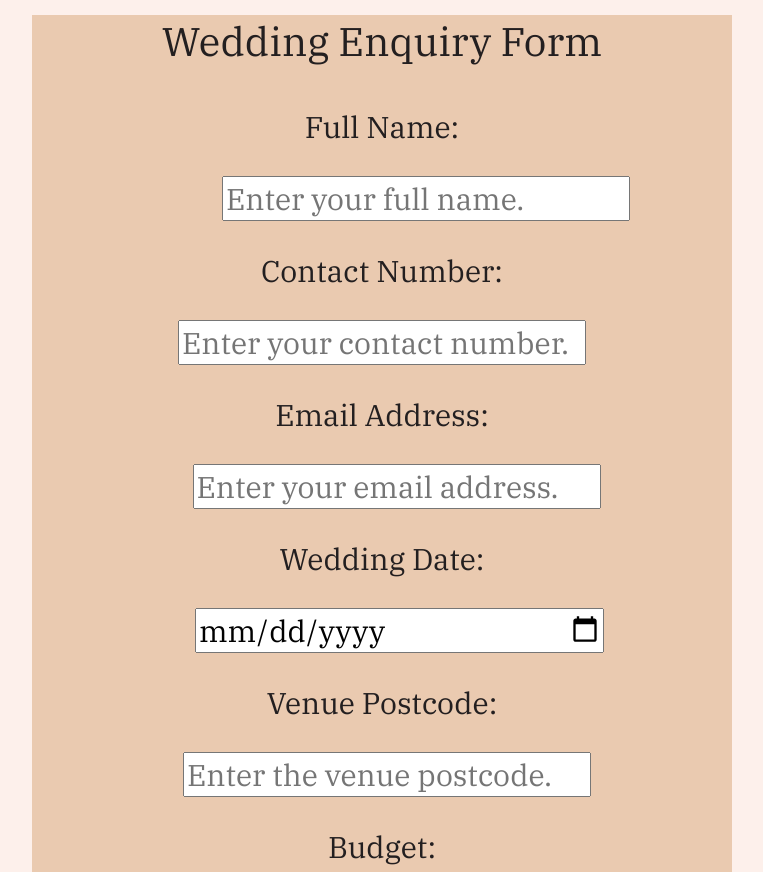
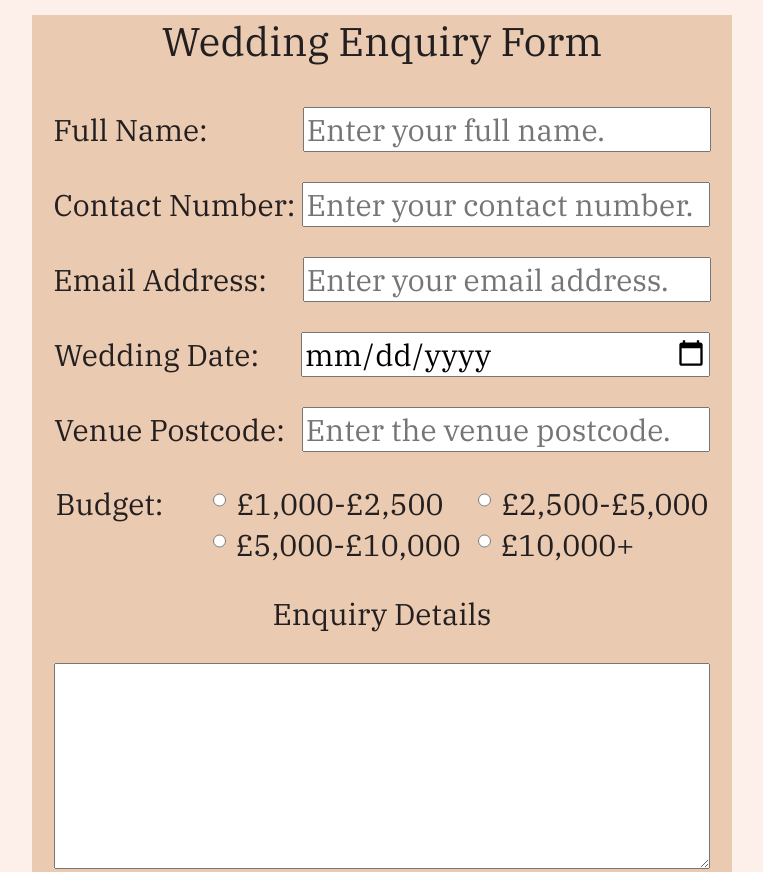
Before and after one commit to lyndonljc123/Weddings, a plain HTML site: page index.html in a window 1280 px wide. Shown: the part 1194-2066 px from the top of the page, without its empty margins (258-1021 px from the left). Drawn offline with Linux system fonts and the light colour scheme.

Commit message:
Debugging

```diff
--- a/Weddings.css
+++ b/Weddings.css
@@ -83,7 +83,7 @@ textarea {
 }
 .container {
     width: 700px;
-    height: 100%;
+    height: 1000px;
     background-color: #eacab0;
     margin: auto;
     text-align: center;
--- a/index.html
+++ b/index.html
@@ -43,17 +43,17 @@
         <section>
             <p id="wef"> Wedding Enquiry Form </p>
         </section>
-            <p> Full Name: </p>
+            <p></p> Full Name:
                 <input type="text" name="full-name" placeholder="Enter your full name." id="ip-full-name" required>
-            <p> Contact Number: </p>
+            <p></p> Contact Number:
                 <input type="tel" name="contact-number" placeholder="Enter your contact number." id="ip-contact-number" required>
-            <p> Email Address: </p>
+            <p></p> Email Address:
                 <input type="email" name="email-address" placeholder="Enter your email address." id="ip-email-address" required>
-            <p> Wedding Date: </p>
+            <p></p> Wedding Date:
                 <input type="date" name="wedding-date" placeholder="Enter your wedding Date." id="ip-wedding-date">
-            <p> Venue Postcode: </p>
+            <p></p> Venue Postcode:
                 <input type="text" name="venue-postcode" placeholder="Enter the venue postcode." id="ip-venue-postcode">
-            <p> Budget: </p>
+            <p></p> Budget:
       <label>
           <input id="one-twofive" name="budget" type="radio"> £1,000-£2,500
       </label>
```
